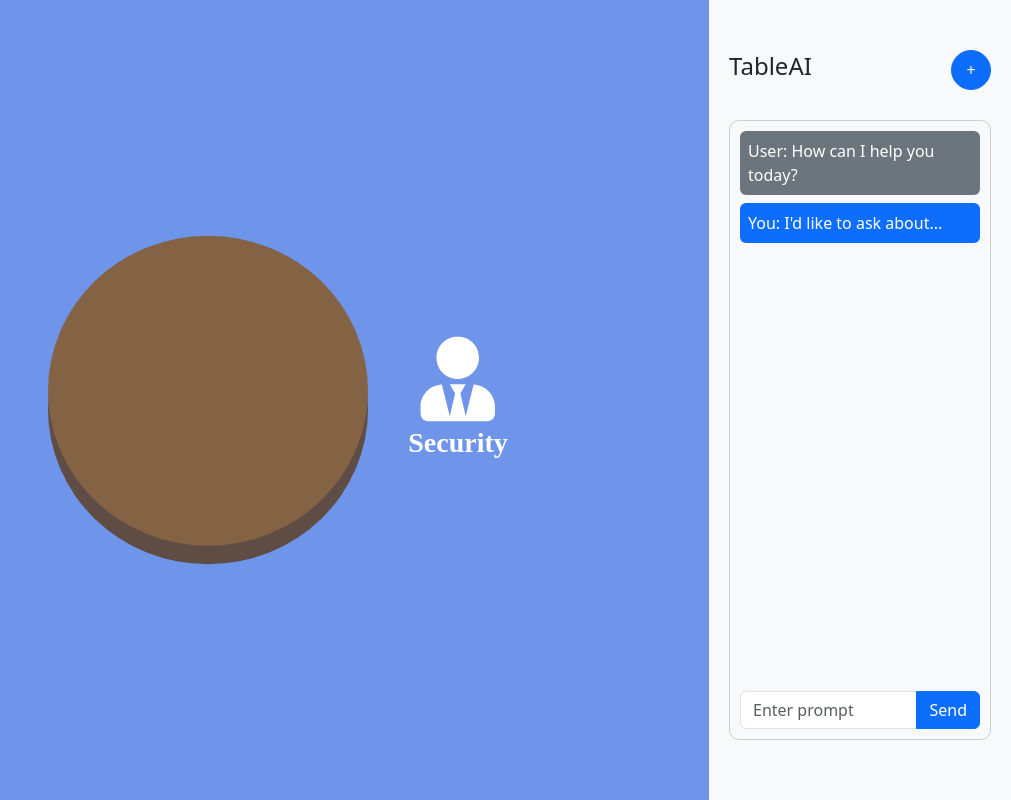
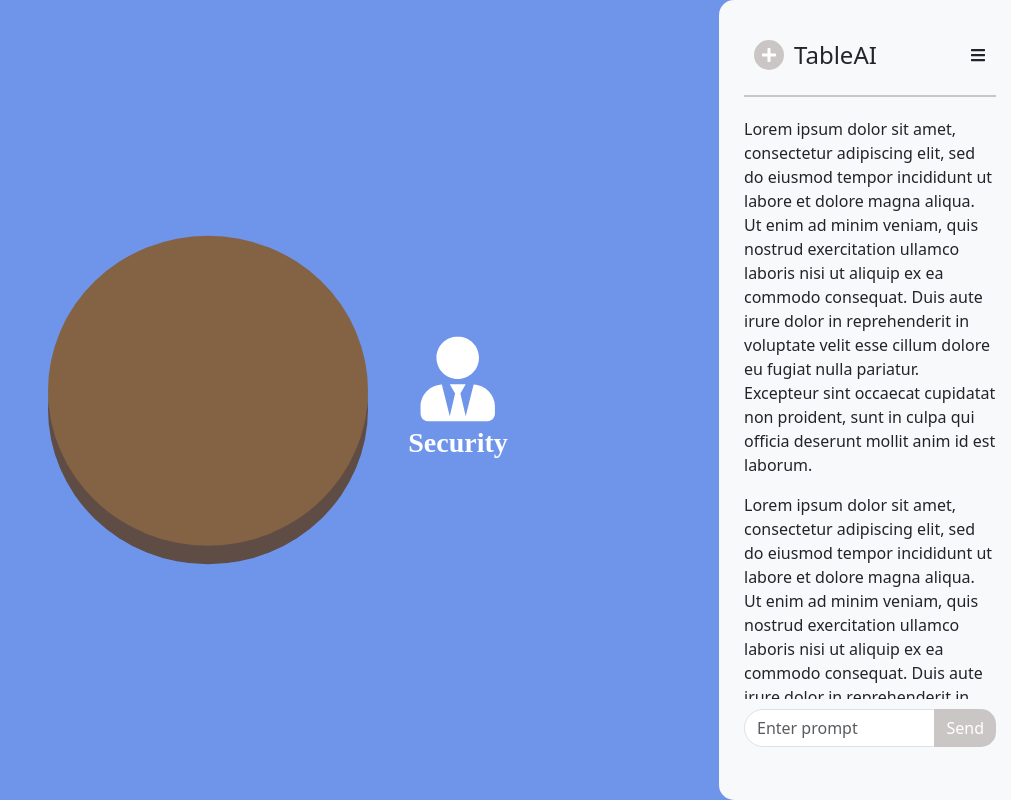
Before and after one commit to Verusins/Team-JSSH-HTV9, a React (Create React App) app in the folder frontend/: page / in a window 1280 px wide. Shown: the whole page, without its empty margins (269-1280 px from the left). Built offline with nearby package versions, Linux system fonts and the light colour scheme; a web font is replaced by a local one.

Commit message:
Layout finished primarily without history

```diff
--- a/frontend/src/components/Sidebar.js
+++ b/frontend/src/components/Sidebar.js
@@ -1,5 +1,6 @@
 import React, { useState } from 'react';
 import { Button, Modal, Form } from 'react-bootstrap';
+import { FaPlus, FaBars } from 'react-icons/fa'; // Importing icons for plus and menu signs
 
 function Sidebar({ addItem }) {
   const [showPopup, setShowPopup] = useState(false);
@@ -19,14 +20,27 @@ function Sidebar({ addItem }) {
     }
   };
 
+  const handleHistoryOpen = () => {
+    // Implement the logic to open the history tab
+    console.log("History tab opened!");
+  };
+
   return (
-    <div className="d-flex flex-column justify-content-between bg-light" style={{ height: '100vh', padding: '20px' }}>
+    <div className="d-flex flex-column justify-content-between bg-light" style={{ height: '100vh', padding: '5px 15px 0', transform: 'translateX(10px)', borderRadius: '15px 0 0 15px' }}>
       {/* Header */}
       <div style={{ height: '100px', position: 'relative', display: 'flex', justifyContent: 'space-between', alignItems: 'center' }}>
-        <h4>TableAI</h4>
-        <Button variant="primary" onClick={handleShow} style={{ borderRadius: '50%', width: '40px', height: '40px' }}>
-          +
+        <div style={{ display: 'flex', alignItems: 'center', paddingLeft: '20px' }}>
+          {/* <FaPlus className="mr-2" style={{ cursor: 'pointer' }} onClick={handleShow} /> */}
+          <Button variant="primary" onClick={handleShow} style={{ borderRadius: '50%', width: '30px', height: '30px', fontSize: '1rem', background: '#CBC6C6', border: 'none' }}>
+            <FaPlus className="mr-2" style={{ cursor: 'pointer', transform: 'translate(-5px, -5px)' }} onClick={handleShow} />
           </Button>
+          <h4 style={{ margin: 0, paddingLeft: "10px" }}>TableAI</h4>
+        </div>
+        <FaBars className="ml-2" style={{ cursor: 'pointer', marginRight: '20px' }} onClick={handleHistoryOpen} />
+      </div>
+
+      {/* Divider */}
+      <div style={{ borderBottom: '2px solid #CBC6C6', margin: '0px 10px', padding: 0, transform: 'translateY(-10px)' }} />
 
       {/* Popup for adding new item */}
       <Modal show={showPopup} onHide={handleClose} centered>
@@ -62,20 +76,22 @@ function Sidebar({ addItem }) {
           </Button>
         </Modal.Footer>
       </Modal>
-      </div>
 
       {/* Chat Box */}
       <div className="flex-grow-1">
-        <div className="d-flex flex-column justify-content-end" style={{ height: 'calc(100vh - 180px)', border: '1px solid #ccc', padding: '10px', borderRadius: '10px' }}>
+        <div className="d-flex flex-column justify-content-end" style={{ height: 'calc(100vh - 150px)', padding: '10px', borderRadius: '10px' }}>
           {/* Chat message area */}
           <div style={{ flexGrow: 1, overflowY: 'auto', marginBottom: '10px' }}>
-            <div className="p-2 mb-2 bg-secondary text-white rounded">User: How can I help you today?</div>
-            <div className="p-2 mb-2 bg-primary text-white rounded">You: I'd like to ask about...</div>
+            <p>Lorem ipsum dolor sit amet, consectetur adipiscing elit, sed do eiusmod tempor incididunt ut labore et dolore magna aliqua. Ut enim ad minim veniam, quis nostrud exercitation ullamco laboris nisi ut aliquip ex ea commodo consequat. Duis aute irure dolor in reprehenderit in voluptate velit esse cillum dolore eu fugiat nulla pariatur. Excepteur sint occaecat cupidatat non proident, sunt in culpa qui officia deserunt mollit anim id est laborum.</p>
+            <p>Lorem ipsum dolor sit amet, consectetur adipiscing elit, sed do eiusmod tempor incididunt ut labore et dolore magna aliqua. Ut enim ad minim veniam, quis nostrud exercitation ullamco laboris nisi ut aliquip ex ea commodo consequat. Duis aute irure dolor in reprehenderit in voluptate velit esse cillum dolore eu fugiat nulla pariatur. Excepteur sint occaecat cupidatat non proident, sunt in culpa qui officia deserunt mollit anim id est laborum.</p>
+            <p>Lorem ipsum dolor sit amet, consectetur adipiscing elit, sed do eiusmod tempor incididunt ut labore et dolore magna aliqua. Ut enim ad minim veniam, quis nostrud exercitation ullamco laboris nisi ut aliquip ex ea commodo consequat. Duis aute irure dolor in reprehenderit in voluptate velit esse cillum dolore eu fugiat nulla pariatur. Excepteur sint occaecat cupidatat non proident, sunt in culpa qui officia deserunt mollit anim id est laborum.</p>
+            <p>Lorem ipsum dolor sit amet, consectetur adipiscing elit, sed do eiusmod tempor incididunt ut labore et dolore magna aliqua. Ut enim ad minim veniam, quis nostrud exercitation ullamco laboris nisi ut aliquip ex ea commodo consequat. Duis aute irure dolor in reprehenderit in voluptate velit esse cillum dolore eu fugiat nulla pariatur. Excepteur sint occaecat cupidatat non proident, sunt in culpa qui officia deserunt mollit anim id est laborum.</p>
+
           </div>
           {/* Input Box */}
           <div className="input-group">
-            <input type="text" className="form-control" placeholder="Enter prompt" />
-            <button className="btn btn-primary" type="button">Send</button>
+            <input type="text" className="form-control" placeholder="Enter prompt" style={{ borderRadius: '25px 0 0 25px' }} />
+            <button className="btn btn-primary" type="button" style={{ borderRadius: '0 15px 15px 0', background: '#CBC6C6', border: 'none' }}>Send</button>
           </div>
         </div>
       </div>
```
Lines whose indentation alone changed are shown as unchanged.
